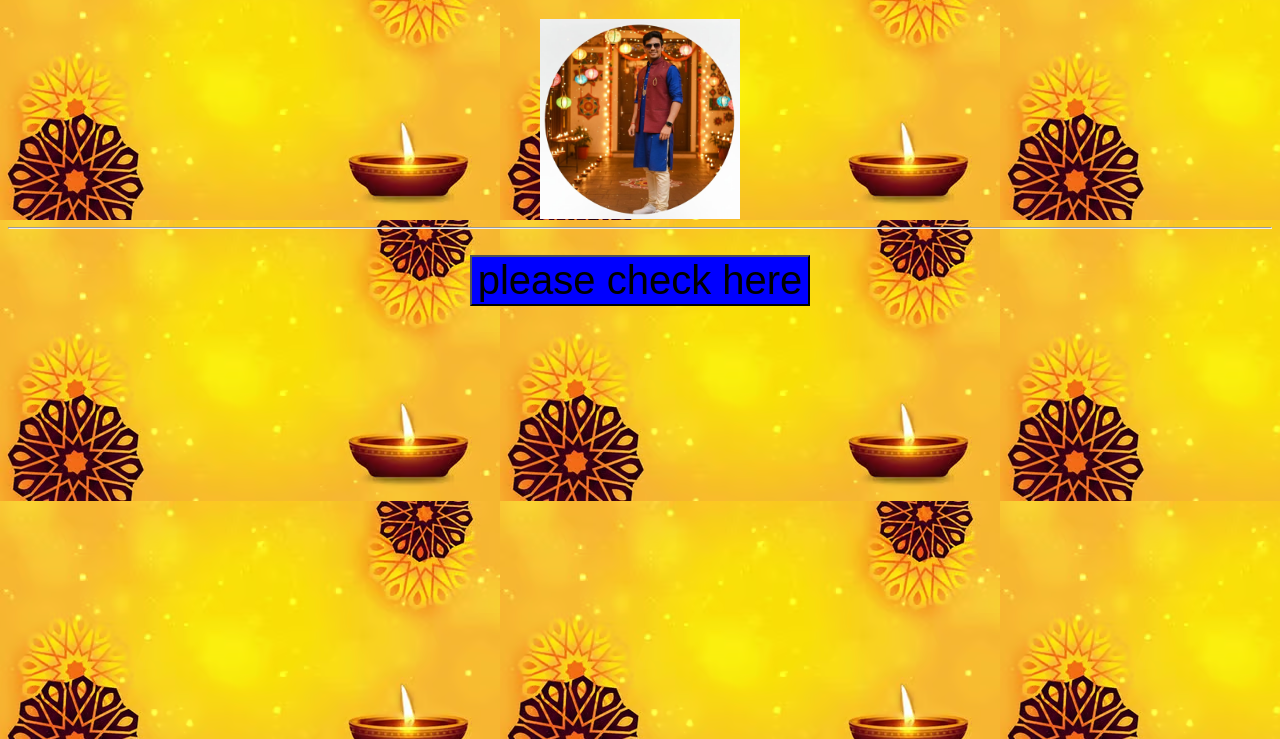
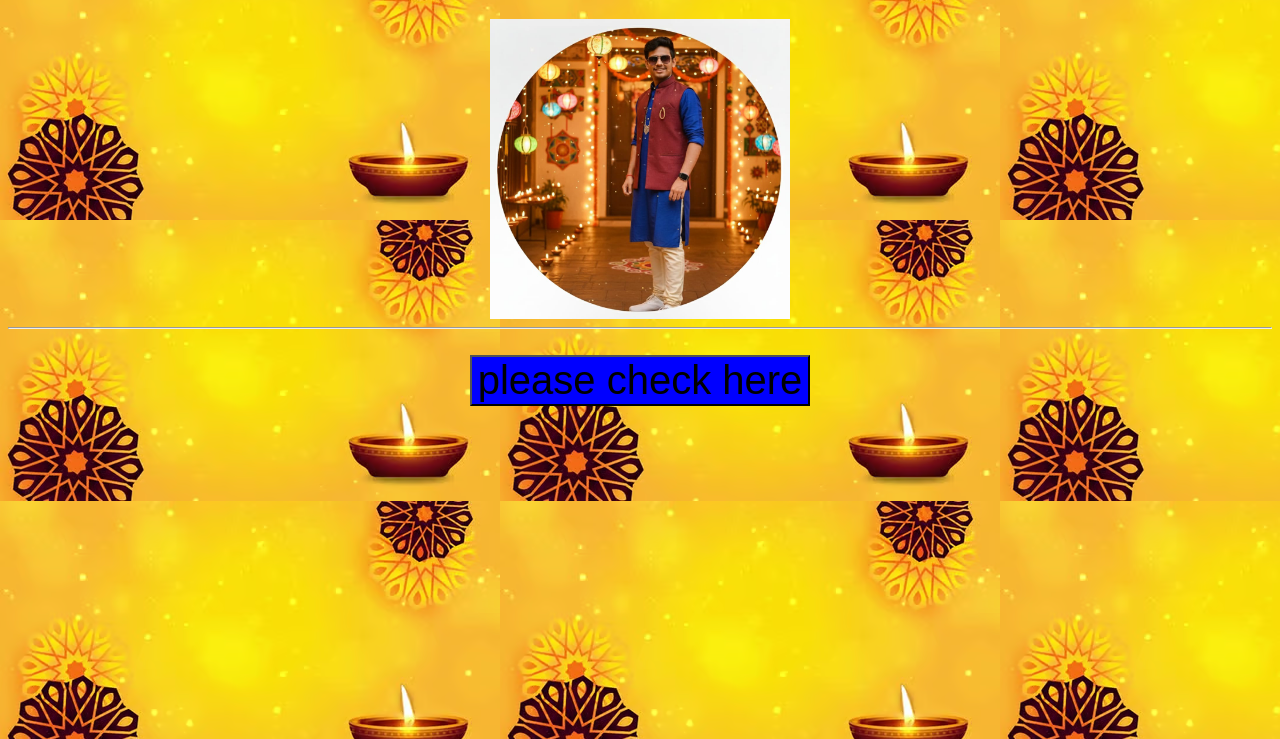
Before and after one commit to Abhinaw123-du/happy-diwali-bro, a plain HTML site: page page2.html in a window 1280 px wide. Shown: the part 61-800 px from the top of the page. Drawn offline with Linux system fonts and the light colour scheme.

Commit message:
Update page2.html

```diff
--- a/page2.html
+++ b/page2.html
@@ -25,7 +25,7 @@
 <body>
 <center>
 <H1>THIS IS AN IMAGE YOU MAY LIKE </H1>
-<img src="om bhaiya.jpeg" height="200" width="200"/>
+<img src="om bhaiya.jpeg" height="300" width="300"/>
 <hr>
 <br>
 <div>
```
